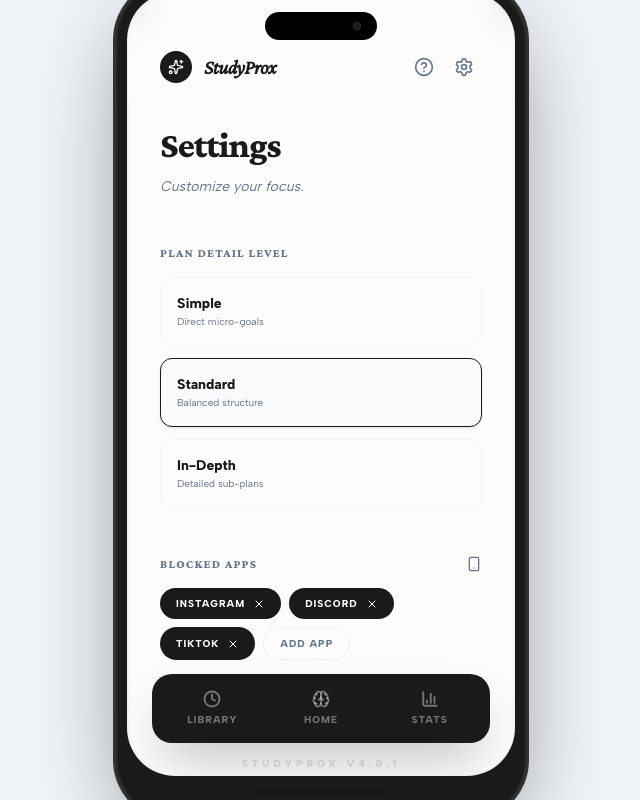
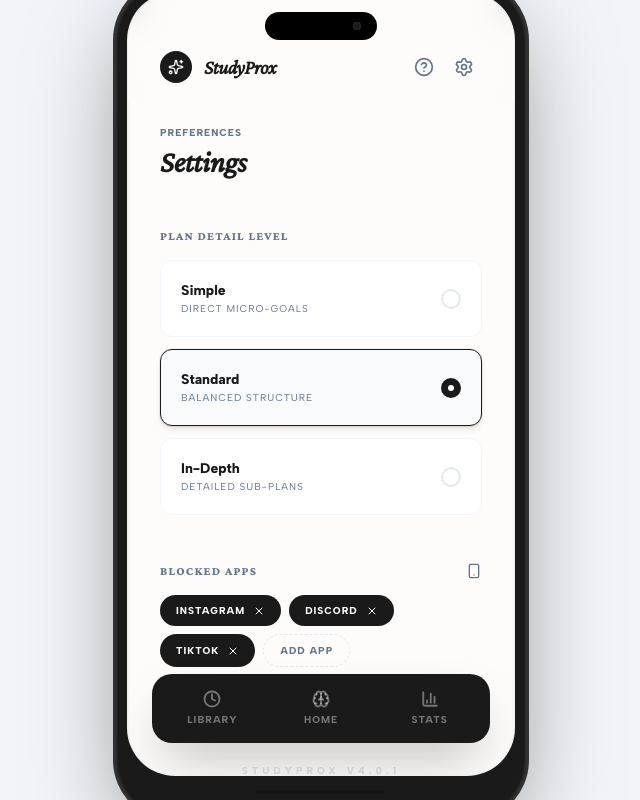
Before and after one commit to chuckabox/StudyProx, a React (Vite) app: page / in a window 1280 px wide. Both pictures are taken after a click on the button 783 px from the left and 67 px from the top of the page. Shown: the whole page, without its empty margins (319-959 px from the left). Built offline with nearby package versions, Linux system fonts and the light colour scheme.

Commit message:
feat: add LandingDashboard and SettingsPage components for cohort tracking and user configuration

```diff
--- a/src/components/dashboard/LandingDashboard.jsx
+++ b/src/components/dashboard/LandingDashboard.jsx
@@ -221,7 +221,7 @@ export function LandingDashboard({ activeTask, stats, onStartNew, onUpdateSubtas
           {/* Momentum Leaderboard Dialog */}
           {isViewingMomentum && (
             <div className="fixed inset-0 z-[100] flex items-center justify-center p-6 bg-paper/60 backdrop-blur-sm animate-[fade-in_200ms_ease-out]">
-              <div className="w-full max-w-sm card-scholar p-6 space-y-6 shadow-2xl animate-[slide-up_300ms_var(--ease-out-expo)] max-h-[85vh] flex flex-col">
+              <div className="w-full max-w-sm card-scholar p-6 space-y-6 shadow-2xl animate-[slide-up_300ms_var(--ease-out-expo)] max-h-[75vh] flex flex-col">
                 <div className="flex justify-between items-start flex-shrink-0">
                   <div className="space-y-1">
                     <p className="text-[10px] font-bold uppercase tracking-widest text-muted">Momentum</p>
@@ -229,7 +229,7 @@ export function LandingDashboard({ activeTask, stats, onStartNew, onUpdateSubtas
                   </div>
                 </div>
 
-                <div className="space-y-3 overflow-y-auto px-1 flex-1 custom-scrollbar max-h-[60vh]">
+                <div className="space-y-3 overflow-y-auto px-1 flex-1 custom-scrollbar max-h-[50vh]">
                   {contributors.map((c, i) => (
                     <div
                       key={c.name}
@@ -266,7 +266,7 @@ export function LandingDashboard({ activeTask, stats, onStartNew, onUpdateSubtas
           {/* Join Group Dialog */}
           {isJoiningGroup && (
             <div className="fixed inset-0 z-[100] flex items-center justify-center p-6 bg-paper/60 backdrop-blur-sm animate-[fade-in_200ms_ease-out]">
-              <div className="w-full max-w-sm card-scholar p-6 space-y-6 shadow-2xl animate-[slide-up_300ms_var(--ease-out-expo)] max-h-[85vh] flex flex-col">
+              <div className="w-full max-w-sm card-scholar p-6 space-y-6 shadow-2xl animate-[slide-up_300ms_var(--ease-out-expo)] max-h-[75vh] flex flex-col">
                 <div className="flex justify-between items-start flex-shrink-0">
                   <div className="space-y-1">
                     <p className="text-[10px] font-bold uppercase tracking-widest text-muted">Discovery</p>
@@ -274,7 +274,7 @@ export function LandingDashboard({ activeTask, stats, onStartNew, onUpdateSubtas
                   </div>
                 </div>
 
-                <div className="space-y-3 overflow-y-auto pr-1 flex-1 custom-scrollbar max-h-[60vh]">
+                <div className="space-y-3 overflow-y-auto pr-1 flex-1 custom-scrollbar max-h-[50vh]">
                   {mockCohorts.map((cohort) => (
                     <button
                       key={cohort.name}
--- a/src/components/settings/SettingsPage.jsx
+++ b/src/components/settings/SettingsPage.jsx
@@ -30,29 +30,39 @@ export function SettingsPage({ settings, setSettings }) {
   };
 
   return (
-    <div className="space-y-12 animate-[fade-in_600ms_ease-out]">
-      <section className="space-y-3">
-        <h1 className="text-4xl font-serif font-extrabold text-ink tracking-tight">Settings</h1>
-        <p className="text-muted text-sm font-medium italic">Customize your focus.</p>
-      </section>
+    <div className="max-w-lg mx-auto space-y-12 animate-[fade-in_600ms_ease-out]">
+      <header className="space-y-1">
+        <p className="text-[10px] font-bold uppercase tracking-widest text-muted">Preferences</p>
+        <h2 className="text-3xl font-serif font-bold text-ink italic">Settings</h2>
+      </header>
 
       {/* AI Complexity */}
       <section className="space-y-4 stagger-1">
         <h3 className="text-xs font-bold uppercase tracking-widest text-muted">Plan Detail Level</h3>
         <div className="grid grid-cols-1 gap-3">
-          {complexityOptions.map(opt => (
+          {complexityOptions.map((opt, i) => (
             <button
               key={opt.id}
               onClick={() => setSettings({ ...settings, aiComplexity: opt.id })}
               className={cn(
-                "p-4 rounded-xl border text-left transition-all",
+                "card-scholar p-5 text-left flex items-center justify-between group animate-none", // Remove animation: slide-up from class to avoid double animation
+                i === 0 ? "stagger-1" : i === 1 ? "stagger-2" : "stagger-3",
                 settings.aiComplexity === opt.id
-                  ? "border-ink bg-slate-50 shadow-sm"
-                  : "border-slate-100 hover:border-ink/20"
+                  ? "border-ink bg-slate-50 shadow-md ring-1 ring-ink/5"
+                  : "border-slate-100 hover:border-ink/10"
               )}
+              style={{ animation: 'slide-up 600ms var(--ease-out-expo) both' }} // Inline to ensure stagger works
             >
-              <p className="font-bold text-sm">{opt.label}</p>
-              <p className="text-[10px] text-muted">{opt.desc}</p>
+              <div>
+                <p className="font-bold text-sm text-ink">{opt.label}</p>
+                <p className="text-[10px] text-muted uppercase tracking-widest">{opt.desc}</p>
+              </div>
+              <div className={cn(
+                "w-5 h-5 rounded-full border-2 transition-all flex items-center justify-center",
+                settings.aiComplexity === opt.id ? "border-ink bg-ink" : "border-slate-200 group-hover:border-ink/20"
+              )}>
+                {settings.aiComplexity === opt.id && <div className="w-1.5 h-1.5 bg-paper rounded-full" />}
+              </div>
             </button>
           ))}
         </div>
```
